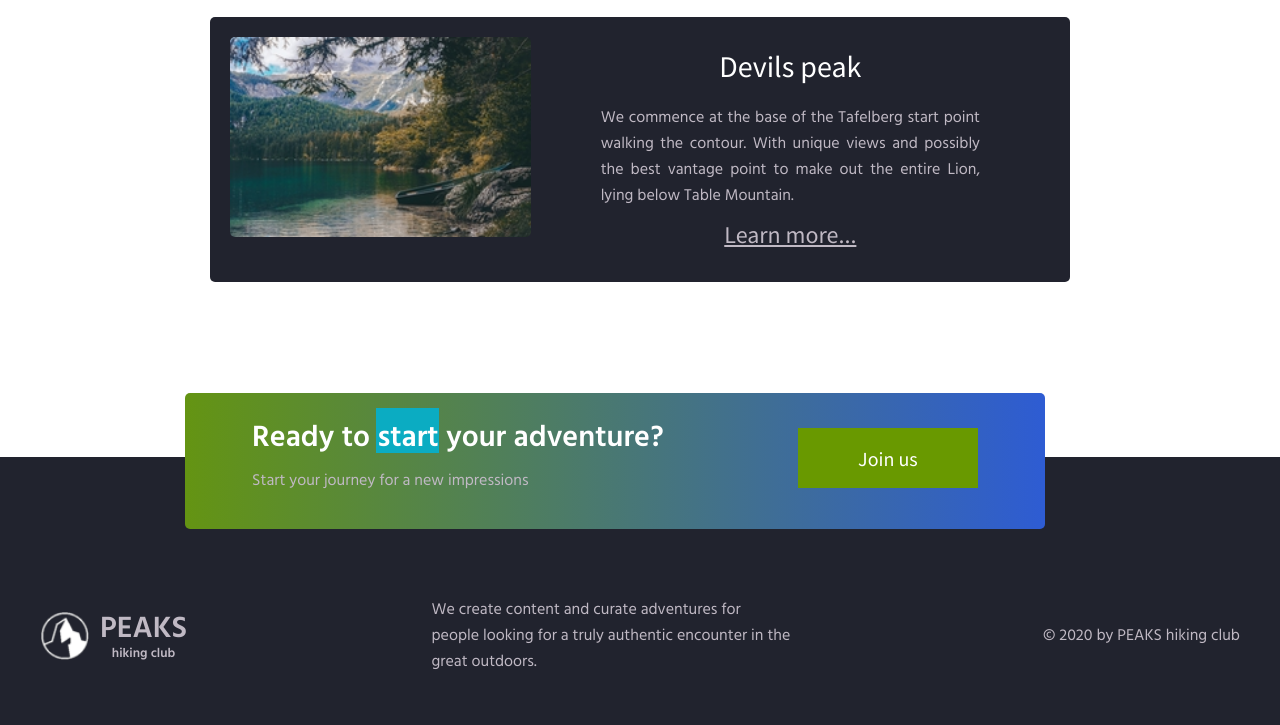
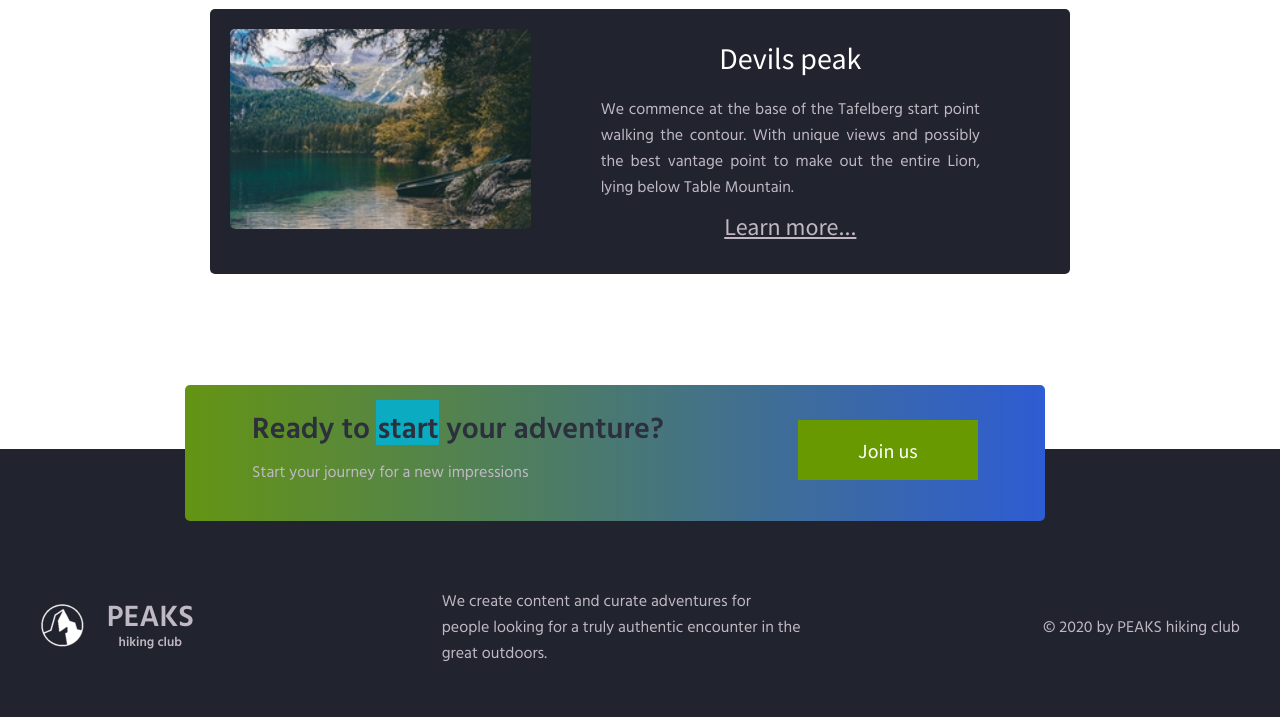
Before and after one commit to Vitalii2906/EpamTasks, a plain HTML site: page FL13_HW3/homework/index.html in a window 1280 px wide. Shown: the part 1495-2220 px from the top of the page. Drawn offline with Linux system fonts and the light colour scheme; a web font is replaced by a local one.

Commit message:
ended homework

```diff
--- a/FL13_HW3/homework/scss/_main.scss
+++ b/FL13_HW3/homework/scss/_main.scss
@@ -31,7 +31,7 @@ header{
    background-position: center;
    background-repeat: no-repeat;
    background-size: cover;
-   border-radius: 0 0 30% 0;
+   border-radius: 0 0 50% 0;
    color: $headerColor;
    padding-top: 30px;
 }
@@ -47,16 +47,19 @@ p{
    margin: 0;
 }
 .landing-logo{
-   display: flex;
-   width: 140px;
+   display: inline-block;
    height: 50px;
    font-size: 30px;
    font-weight: 600;
    text-align: center;
    vertical-align: baseline;
+   img{
+      float: left;
+      margin-right: 15px;
+   }
    p{
+      padding-top: 5px;
       margin-left: 10px;
-      padding-top: 8px;
       line-height: 20px;
       text-align: center;
    }
@@ -90,7 +93,7 @@ p{
    .header_text{
       white-space: pre-line;
       text-align: left;
-      margin-bottom: 50px;
+      margin-bottom: 40px;
       font-size: 20px;
    }
    .login{
@@ -185,7 +188,7 @@ p{
          font-weight: bold;
          line-height: 60px;
          font-family: 'Hind', sans-serif;
-         color: map-get($fontColor, "light");
+         color: $colorBannerText;
          &:before{
             content: " ";
             background-color: $bg-colorBefore;
@@ -216,18 +219,14 @@ footer{
       justify-content: space-between;
       align-items: center;
       .footer_logo{
-         width: 140px;
          img{
-            margin: 0;
+            float: left;
          }
          p{
             text-align: center;
-            span{
-               display: inline-block;
-            }
          }
       }
-      p{
+      .footer_text{
          width: 360px;
          text-align: left;
       }
--- a/FL13_HW3/homework/scss/_variables1.scss
+++ b/FL13_HW3/homework/scss/_variables1.scss
@@ -10,3 +10,4 @@ $bg-footer: #21232e;
 $footerText: left;
 $fontFamBody: 'Hind', sans-serif;
 $bg-colorBefore:  rgb(11, 172, 194);
+$colorBannerText: #2c2f3c;
--- a/FL13_HW3/homework/scss/_variables2.scss
+++ b/FL13_HW3/homework/scss/_variables2.scss
@@ -10,3 +10,4 @@ $bg-footer: #3b3f50;
 $footerText: justify;
 $fontFamBody:  'Fresca', sans-serif;
 $bg-colorBefore: rgb(235, 59, 5);
+$colorBannerText: #ffffff;
```
Also changed, not shown: FL13_HW3/homework/css/style1.css, FL13_HW3/homework/css/style2.css.
